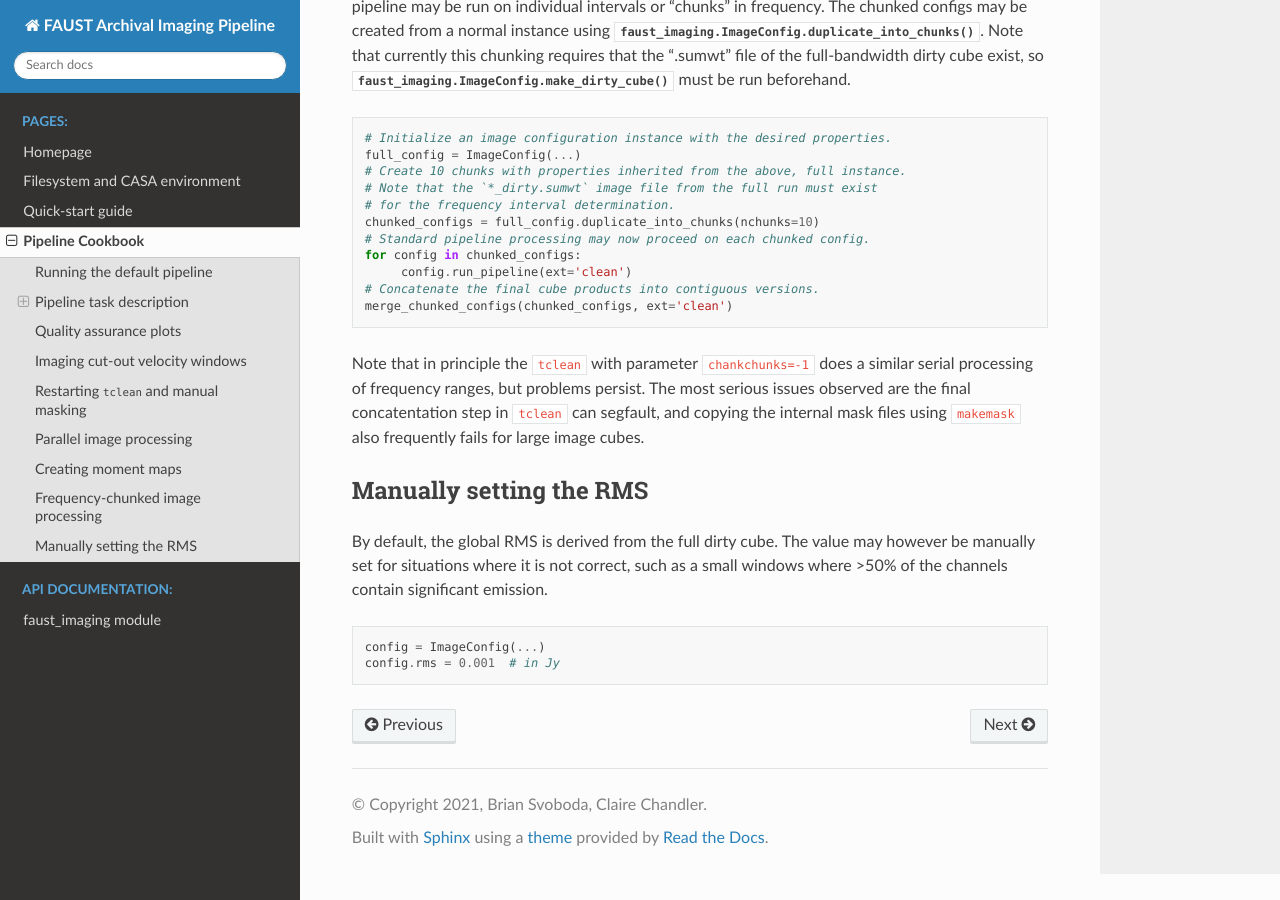
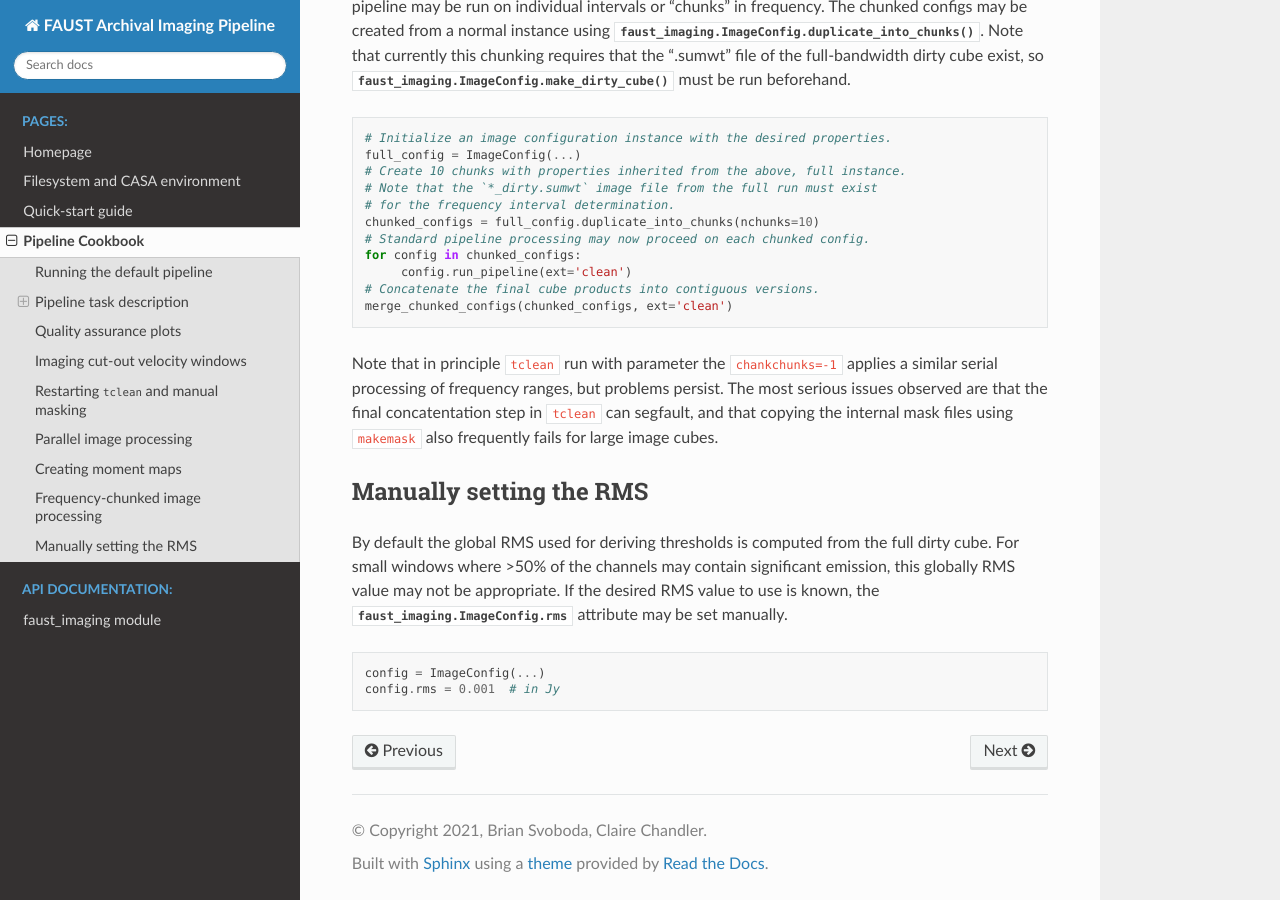
Before and after one commit to autocorr/faust_line_imaging, a Sphinx documentation site: the page built from docs/source/recipes.rst, in a window 1280 px wide and 900 px high, scrolled down 6410 px. Built offline with Sphinx 7.4.7 and the Read the Docs theme 2.0.0, drawn with Linux system fonts in a browser that asks for light colours.

Commit message:
Clean up language

```diff
--- a/docs/source/recipes.rst
+++ b/docs/source/recipes.rst
@@ -357,18 +357,20 @@ full-bandwidth dirty cube exist, so
    # Concatenate the final cube products into contiguous versions.
    merge_chunked_configs(chunked_configs, ext='clean')
 
-Note that in principle the ``tclean`` with parameter ``chankchunks=-1`` does a
-similar serial processing of frequency ranges, but problems persist. The most
-serious issues observed are the final concatentation step in ``tclean`` can
-segfault, and copying the internal mask files using ``makemask`` also
-frequently fails for large image cubes.
+Note that in principle ``tclean`` run with parameter the ``chankchunks=-1``
+applies a similar serial processing of frequency ranges, but problems persist.
+The most serious issues observed are that the final concatentation step in
+``tclean`` can segfault, and that copying the internal mask files using
+``makemask`` also frequently fails for large image cubes.
 
 
 Manually setting the RMS
 ------------------------
-By default, the global RMS is derived from the full dirty cube. The value may
-however be manually set for situations where it is not correct, such as a small
-windows where >50% of the channels contain significant emission.
+By default the global RMS used for deriving thresholds is computed from the
+full dirty cube. For small windows where >50% of the channels may contain
+significant emission, this globally RMS value may not be appropriate. If
+the desired RMS value to use is known, the
+:attr:`faust_imaging.ImageConfig.rms` attribute may be set manually.
 
 .. code-block:: python
 
```
